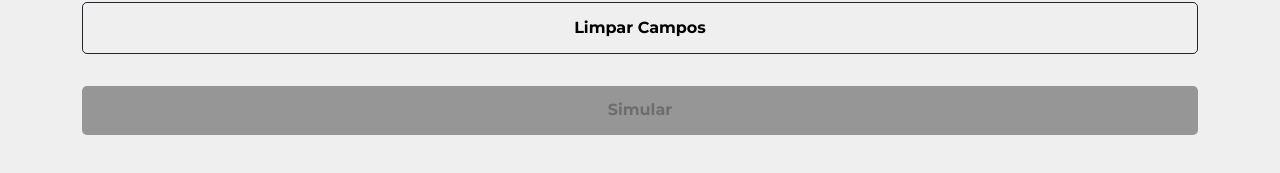
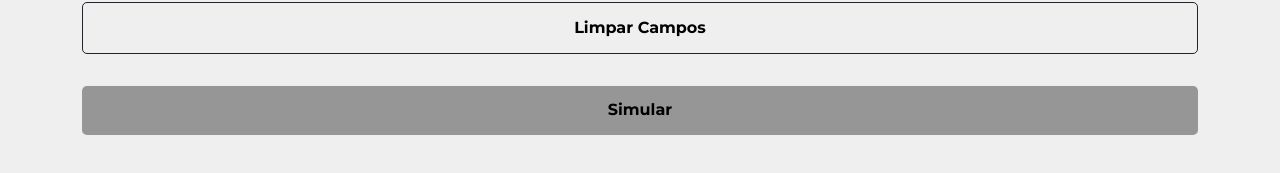
Before and after one commit to HeflerDev/Invest-Platform, a React app: page / in a window 1280 px wide. Shown: the part 1005-1178 px from the top of the page. Built offline with nearby package versions, Linux system fonts and the light colour scheme.

Commit message:
Regex test

```diff
--- a/src/assets/styles/Buttons.scss
+++ b/src/assets/styles/Buttons.scss
@@ -40,9 +40,10 @@ button {
 .submit {
   border: none ;
   background-color: $primary;
-  &:disabled {
-    background-color: #969696;
-  }
+}
+
+.disabled {
+  background-color: $disabled;
 }
 
 .active {
--- a/src/helpers/formValidation.js
+++ /dev/null
@@ -1 +0,0 @@
-const f
--- /dev/null
+++ b/src/helpers/formatInput.js
@@ -0,0 +1,3 @@
+export const formatMoneyValue = (str) => {
+  return Intl.NumberFormat('pt-BR', { style: 'currency', currency: 'BRL'}).format(str)
+}
--- a/src/helpers/validate.js
+++ b/src/helpers/validate.js
@@ -1,15 +1,14 @@
-const validate = (data) => {
+export const moneyRegex = /^R\$\s[0-9]+$/g;
+export const percentRegex = /^[0-9]+%$/g;
+export const numberRegex = /^[0-9]+$/g;
+
+export const validateForm = (data) => {
   const errors = [];
 
-  const moneyRegex = /^R\$\s[0-9]+$/g;
-  const percentRegex = /^[0-9]+%$/g;
-  const numberRegex = /^[0-9]+$/g;
 
   if (data.contribution_revenue.length <= 3) {
     errors.push(['contribution_revenue', 'Campo obrigatório.']);
   } else if (!moneyRegex.test(data.contribution_revenue)) errors.push(['contribution_revenue', 'Apenas números são permitidos.']);
-
-  console.log(data.deadline_revenue);
 
   if (data.deadline_revenue.length < 1) {
     errors.push(['deadline_revenue', 'Campo obrigatório.']);
@@ -33,5 +32,3 @@ const validate = (data) => {
 
   return errors;
 };
-
-export default validate;
--- a/src/views/Form.jsx
+++ b/src/views/Form.jsx
@@ -3,14 +3,19 @@ import {
   Col,
   Row,
 } from 'react-bootstrap';
-import validate from '../helpers/validate';
+import {validateForm,
+  moneyRegex,
+  percentRegex,
+  numberRegex,
+} from '../helpers/validate';
+import {formatMoneyValue} from '../helpers/formatInput';
+
 
 import {
   Buttons,
   Label,
   InputField,
 } from './components';
-
 import {
   AttentionIcon,
   CheckIcon,
@@ -37,10 +42,17 @@ const defaultData = {
 
 const Form = () => {
   const [formData, setFormData] = useState(defaultData);
+  const [lastKey, setLastKey] = useState('')
+
+  useEffect(() => {
+    document.querySelectorAll('input').forEach(item => {
+      item.addEventListener('input', (e) => setLastKey(e.key))
+    })
+  }, [])
 
   const handleSubmit = (e) => {
     e.preventDefault();
-    const validation = validate(formData);
+    const validation = validateForm(formData);
     if (validation.length > 0) {
       const obj = {...defaultData.errors};
       validation.forEach((item) => {
@@ -55,9 +67,20 @@ const Form = () => {
     setFormData(defaultData);
   };
 
-  const handleChange = ({target}) => {
-    const {name, value} = target;
-    setFormData({...formData, [name]: value});
+  const handleChange = (e) => {
+    const name = e.target.name
+    const value = e.target.value
+    const key = e.key
+    console.log(e, e.key, e.keyCode)
+    if (name === 'contribution_revenue' ||
+      name === 'index_revenue') {
+      const input = value.match(/\d/g)
+      if (input.length > 1) {
+        input.splice(-3, 2)
+      }
+      console.log(input)
+      setFormData({...formData, [name]: formatMoneyValue(input.join(''))})
+    }
   };
 
   const handleClick = (type, value) => {
@@ -158,10 +181,13 @@ const Form = () => {
             onClick={clearFields}
             text="Limpar Campos" />
           <input
-            className="btn-default submit"
+            className={validateForm(formData).length === 0 ?
+              'btn-default submit' :
+              'disabled btn-default submit'
+            }
             type="submit"
             value="Simular"
-            disabled={validate(formData).length !== 0}
+            onClick={handleSubmit}
           />
         </Col>
       </Row>
--- a/src/views/components/Buttons.jsx
+++ b/src/views/components/Buttons.jsx
@@ -2,7 +2,7 @@ import React from 'react'
 import PropTypes from 'prop-types'
 
 export const Buttons = ({ active = false, className = '', onClick = null, text, icon = false }) => (
-  <button className={active ? `${className} active` : className} onClick={onClick}>
+  <button type="button" className={active ? `${className} active` : className} onClick={onClick}>
   {
     icon && active && icon
   }
```
